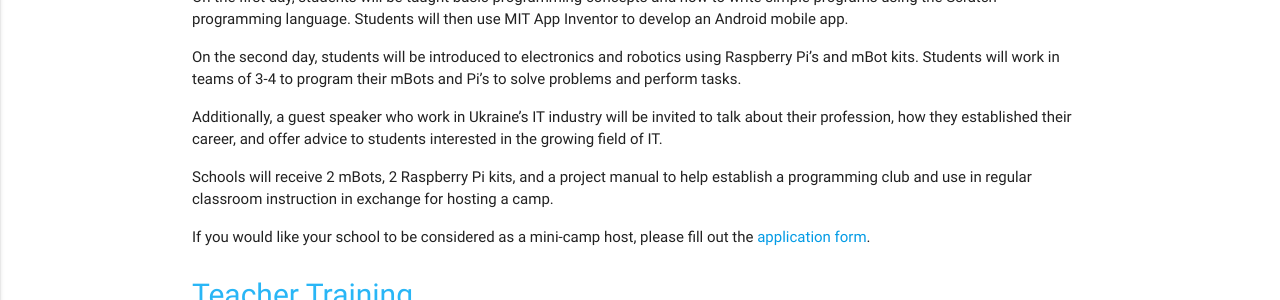
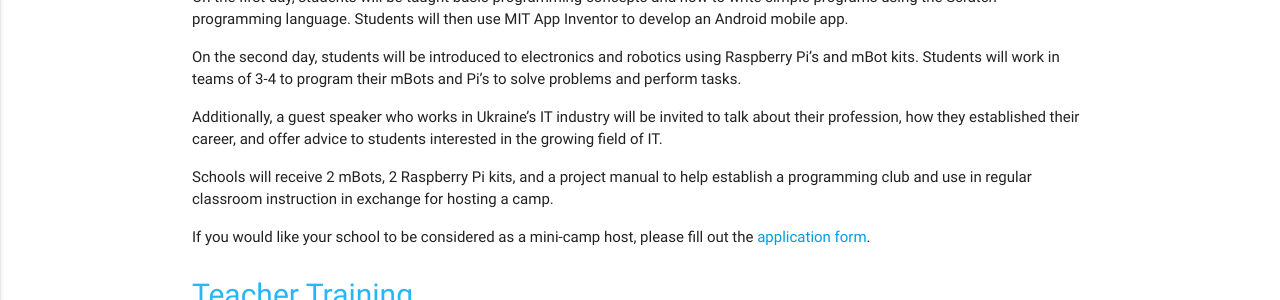
Before and after one commit to jjozwiak/futureprogrammersofukraine.com, a Jekyll site: the page built from about.md, in a window 1280 px wide. Shown: the part 185-485 px from the top of the page. Built offline with Jekyll 4.4.1, drawn with Linux system fonts in a browser that asks for light colours.

Commit message:
copy edits

```diff
--- a/_layouts/home.html
+++ b/_layouts/home.html
@@ -18,7 +18,7 @@ layout: default
         <div class="slide-copy-wrap">
           <div class="slide-copy">
             <h2>Challenge</h2><br/>
-            <p>Develop your students' analytical and critical thinking.</p>
+            <p>Develop your students' analytical and critical thinking skills.</p>
           </div>
         </div>
       </div>
--- a/about.md
+++ b/about.md
@@ -12,7 +12,7 @@ On the first day, students will be taught basic programming concepts and how to
 
 On the second day, students will be introduced to electronics and robotics using Raspberry Pi's and mBot kits. Students will work in teams of 3-4 to program their mBots and Pi's to solve problems and perform tasks.
 
-Additionally, a guest speaker who work in Ukraine’s IT industry will be invited to talk about their profession, how they established their career, and offer advice to students interested in the growing field of IT.
+Additionally, a guest speaker who works in Ukraine’s IT industry will be invited to talk about their profession, how they established their career, and offer advice to students interested in the growing field of IT.
 
 Schools will receive 2 mBots, 2 Raspberry Pi kits, and a project manual to help establish a programming club and use in regular classroom instruction in exchange for hosting a camp.
 
```
Also changed, not shown: 3 other files.
